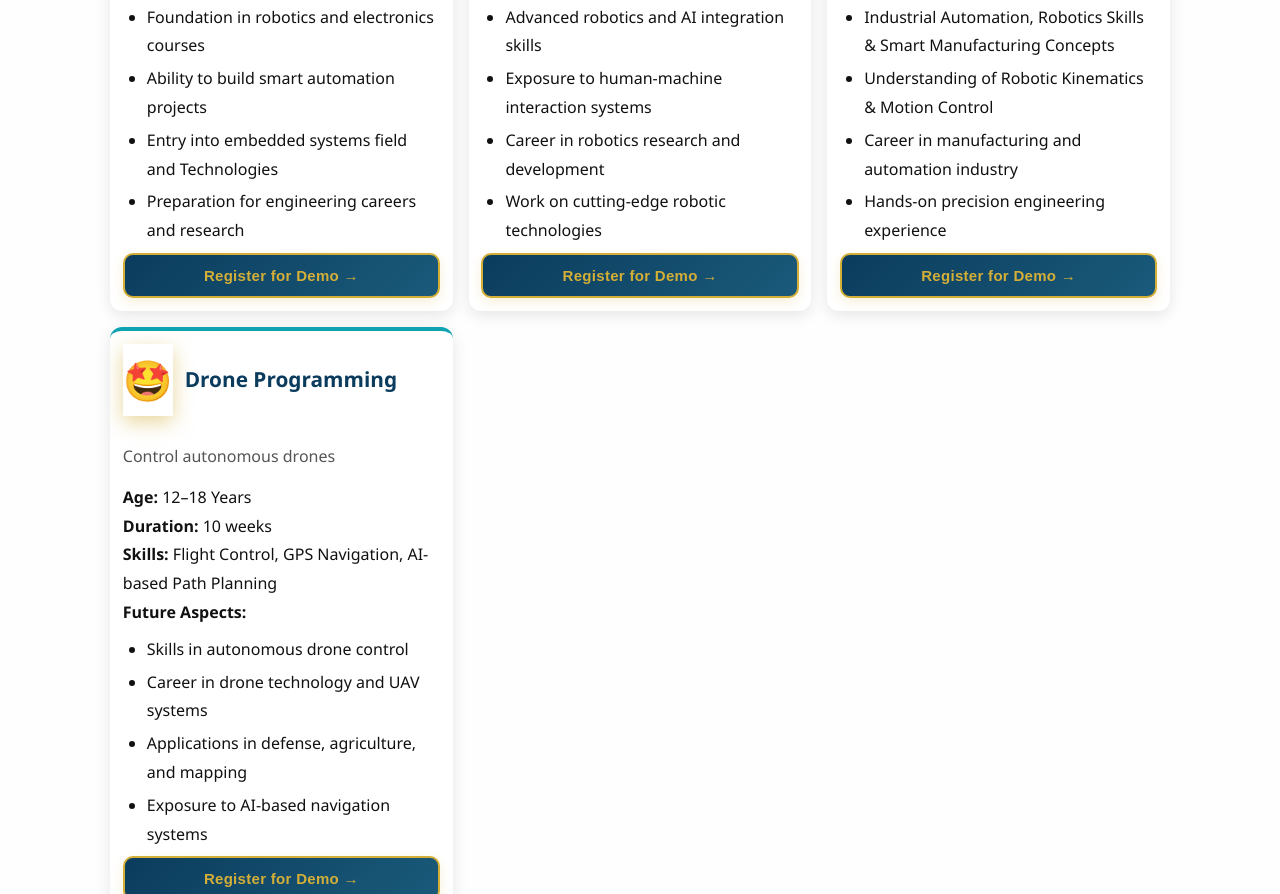
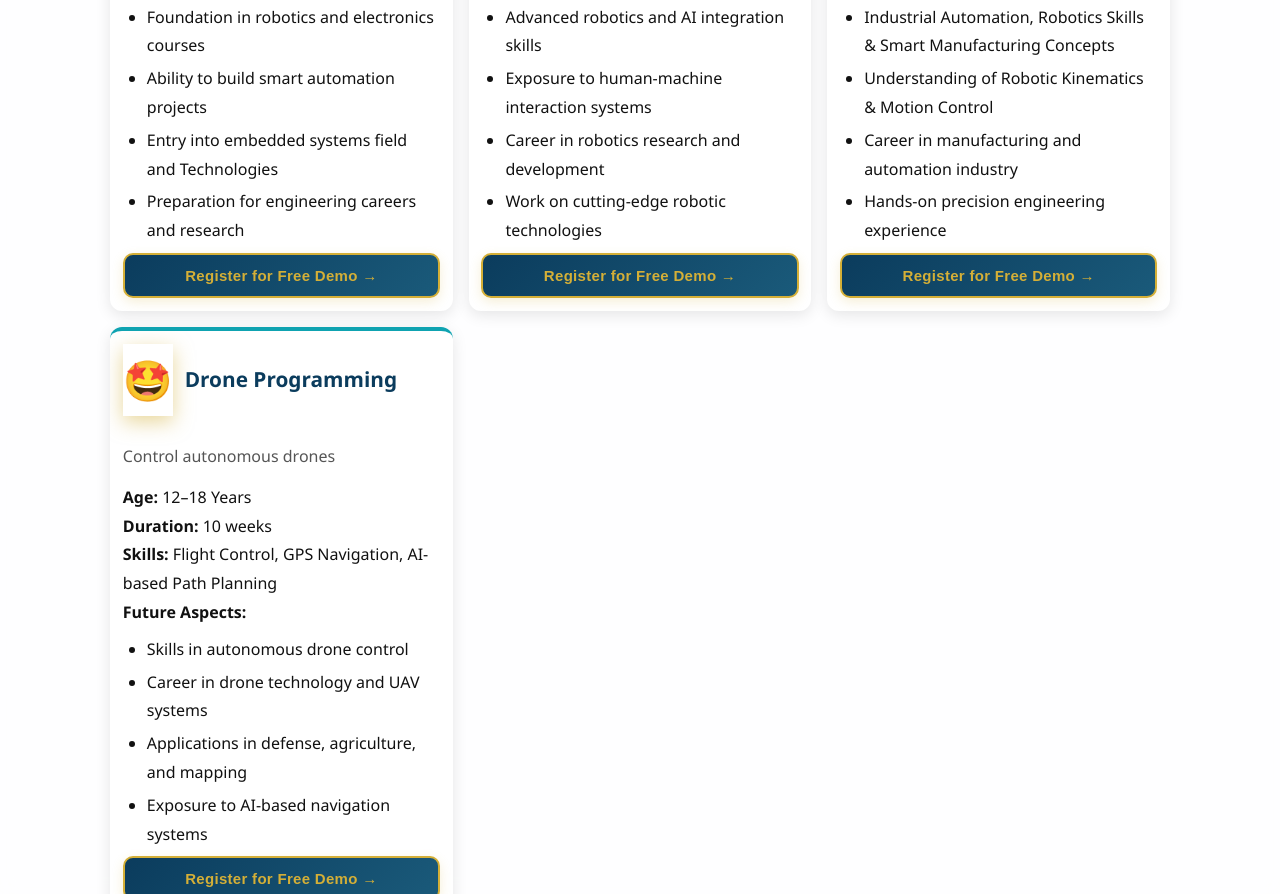
Before and after one commit to panshiv158-alt11/Sparkle-bot, a website: page courses.html in a window 1280 px wide. Shown: the part 1906-2800 px from the top of the page. Drawn offline with Linux system fonts and the light colour scheme.

Commit message:
Update full project
Update all the files with this files

```diff
--- a/courses.html
+++ b/courses.html
@@ -11,7 +11,7 @@
     <nav class="navbar">
       <div class="container">
         <div class="logo">
-          <img src="asset/logo.jpg" alt="Sparklebots Logo" class="logo-img" />
+          <img src="logo.jpg" alt="Sparklebots Logo" class="logo-img" />
           <h1>Sparklebots</h1>
         </div>
         <ul class="nav-menu">
@@ -76,7 +76,7 @@
               </ul>
             </div>
 <button class="btn btn-enroll" onclick="enrollFor('Core Python')">
-              Register for Demo →
+              Register for Free Demo →
             </button>
           </div>
 
@@ -104,7 +104,7 @@
 <button
               class="btn btn-enroll"
               onclick="enrollFor('Advanced Python')">
-              Register for Demo →
+              Register for Free Demo →
             </button>
           </div>
 
@@ -129,7 +129,7 @@
 <button
               class="btn btn-enroll"
               onclick="enrollFor('Web Development')">
-              Register for Demo →
+              Register for Free Demo →
             </button>
           </div>
         </div>
@@ -167,7 +167,7 @@
 <button
               class="btn btn-enroll"
               onclick="enrollFor('Arduino Robotics')">
-              Register for Demo →
+              Register for Free Demo →
             </button>
           </div>
 
@@ -195,7 +195,7 @@
 <button
               class="btn btn-enroll"
               onclick="enrollFor('Humanoid Robotics')">
-              Register for Demo →
+              Register for Free Demo →
             </button>
           </div>
 
@@ -221,7 +221,7 @@
               </ul>
             </div>
 <button class="btn btn-enroll" onclick="enrollFor('Robot Arm')">
-              Register for Demo →
+              Register for Free Demo →
             </button>
           </div>
 
@@ -249,7 +249,7 @@
 <button
               class="btn btn-enroll"
               onclick="enrollFor('Drone Programming')">
-              Register for Demo →
+              Register for Free Demo →
             </button>
           </div>
         </div>
@@ -287,7 +287,7 @@
 <button
               class="btn btn-enroll"
               onclick="enrollFor('Computer Vision')">
-              Register for Demo →
+              Register for Free Demo →
             </button>
           </div>
 
@@ -315,7 +315,7 @@
 <button
               class="btn btn-enroll"
               onclick="enrollFor('Machine Learning Basics')">
-              Register for Demo →
+              Register for Free Demo →
             </button>
           </div>
 
@@ -343,7 +343,7 @@
 <button
               class="btn btn-enroll"
               onclick="enrollFor('Data Science Essentials')">
-              Register for Demo →
+              Register for Free Demo →
             </button>
           </div>
 
@@ -370,7 +370,7 @@
 <button
               class="btn btn-enroll"
               onclick="enrollFor('Deep Learning Pro')">
-              Register for Demo →
+              Register for Free Demo →
             </button>
           </div>
         </div>
@@ -407,7 +407,7 @@
 <button
               class="btn btn-enroll"
               onclick="enrollFor('CAD Fundamentals')">
-              Register for Demo →
+              Register for Free Demo →
             </button>
           </div>
 
@@ -435,7 +435,7 @@
 <button
               class="btn btn-enroll"
               onclick="enrollFor('3D Printing & Manufacturing')">
-              Register for Demo →
+              Register for Free Demo →
             </button>
           </div>
 
@@ -463,7 +463,7 @@
 <button
               class="btn btn-enroll"
               onclick="enrollFor('Electronics & PCB Design')">
-              Register for Demo →
+              Register for Free Demo →
             </button>
           </div>
 
@@ -491,7 +491,7 @@
 <button
               class="btn btn-enroll"
               onclick="enrollFor('UI/UX Design for Apps')">
-              Register for Demo →
+              Register for Free Demo →
             </button>
           </div>
         </div>
@@ -529,7 +529,7 @@
 <button
               class="btn btn-enroll"
               onclick="enrollFor('IoT Fundamentals')">
-              Register for Demo →
+              Register for Free Demo →
             </button>
           </div>
 
@@ -557,7 +557,7 @@
 <button
               class="btn btn-enroll"
               onclick="enrollFor('Embedded Systems Pro')">
-              Register for Demo →
+              Register for Free Demo →
             </button>
           </div>
 
@@ -585,7 +585,7 @@
 <button
               class="btn btn-enroll"
               onclick="enrollFor('Raspberry Pi Expert')">
-              Register for Demo →
+              Register for Free Demo →
             </button>
           </div>
 
@@ -613,7 +613,7 @@
 <button
               class="btn btn-enroll"
               onclick="enrollFor('Cloud Integration & IoT')">
-              Register for Demo →
+              Register for Free Demo →
             </button>
           </div>
         </div>
@@ -653,7 +653,7 @@
 <button
               class="btn btn-enroll"
               onclick="enrollFor('Robotics Engineer Certificate')">
-              Register for Demo →
+              Register for Free Demo →
             </button>
           </div>
 
@@ -681,7 +681,7 @@
 <button
               class="btn btn-enroll"
               onclick="enrollFor('AI Developer Certificate')">
-              Register for Demo →
+              Register for Free Demo →
             </button>
           </div>
 
@@ -709,7 +709,7 @@
 <button
               class="btn btn-enroll"
               onclick="enrollFor('Full-Stack IoT Expert')">
-              Register for Demo →
+              Register for Free Demo →
             </button>
           </div>
 
@@ -734,7 +734,7 @@
 <button
               class="btn btn-enroll"
               onclick="enrollFor('Tech Innovation Bootcamp')">
-              Register for Demo →
+              Register for Free Demo →
             </button>
           </div>
         </div>
```
Also changed, not shown: contact.html (+1 -1 lines), drone-flying-club.html (+1 -1 lines), explorer.html (+1 -1 lines), foundation-details.html (+1 -1 lines), foundation.html (+1 -1 lines), index.html (+17 -17 lines), innovator.html (+2 -2 lines).
